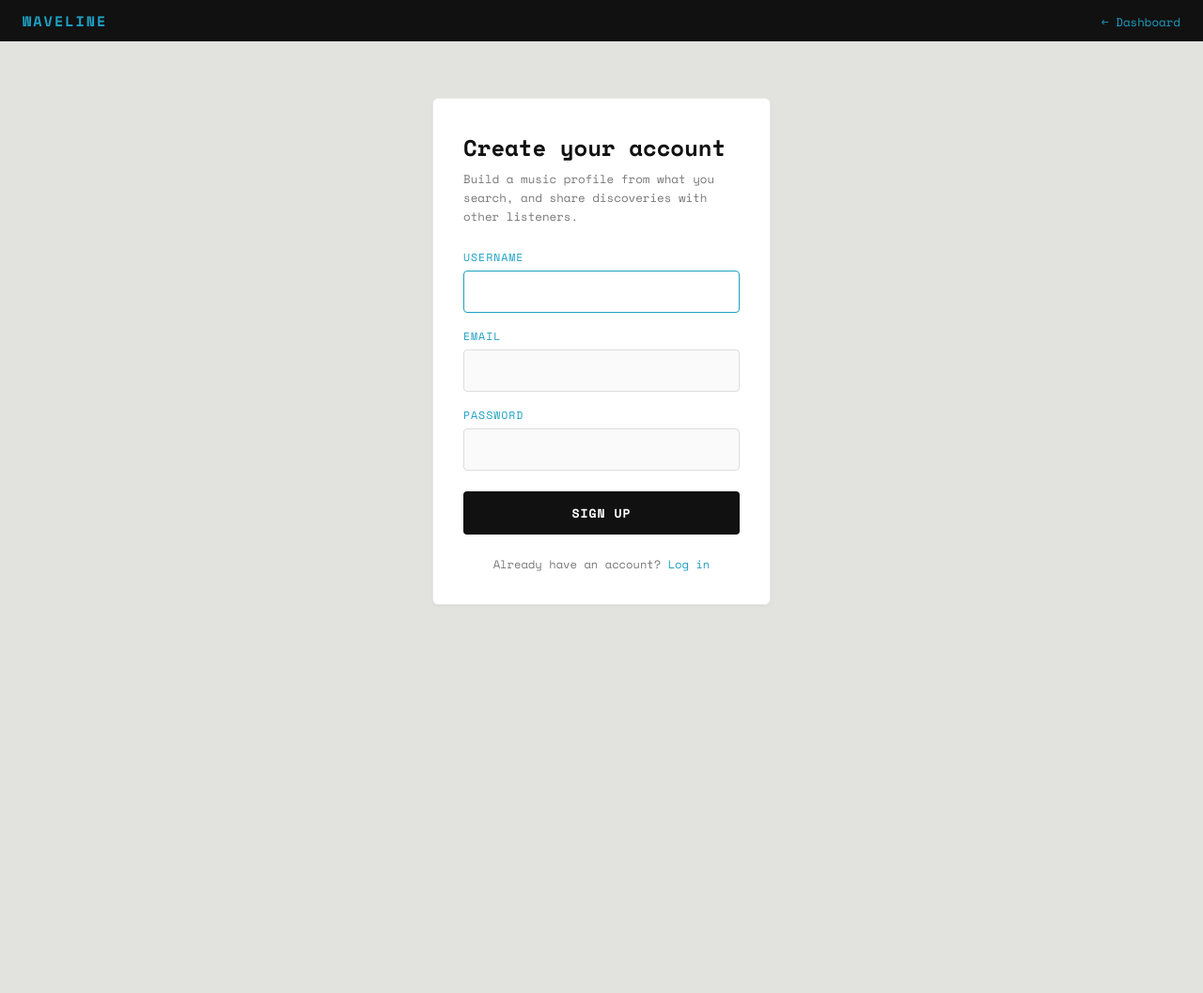
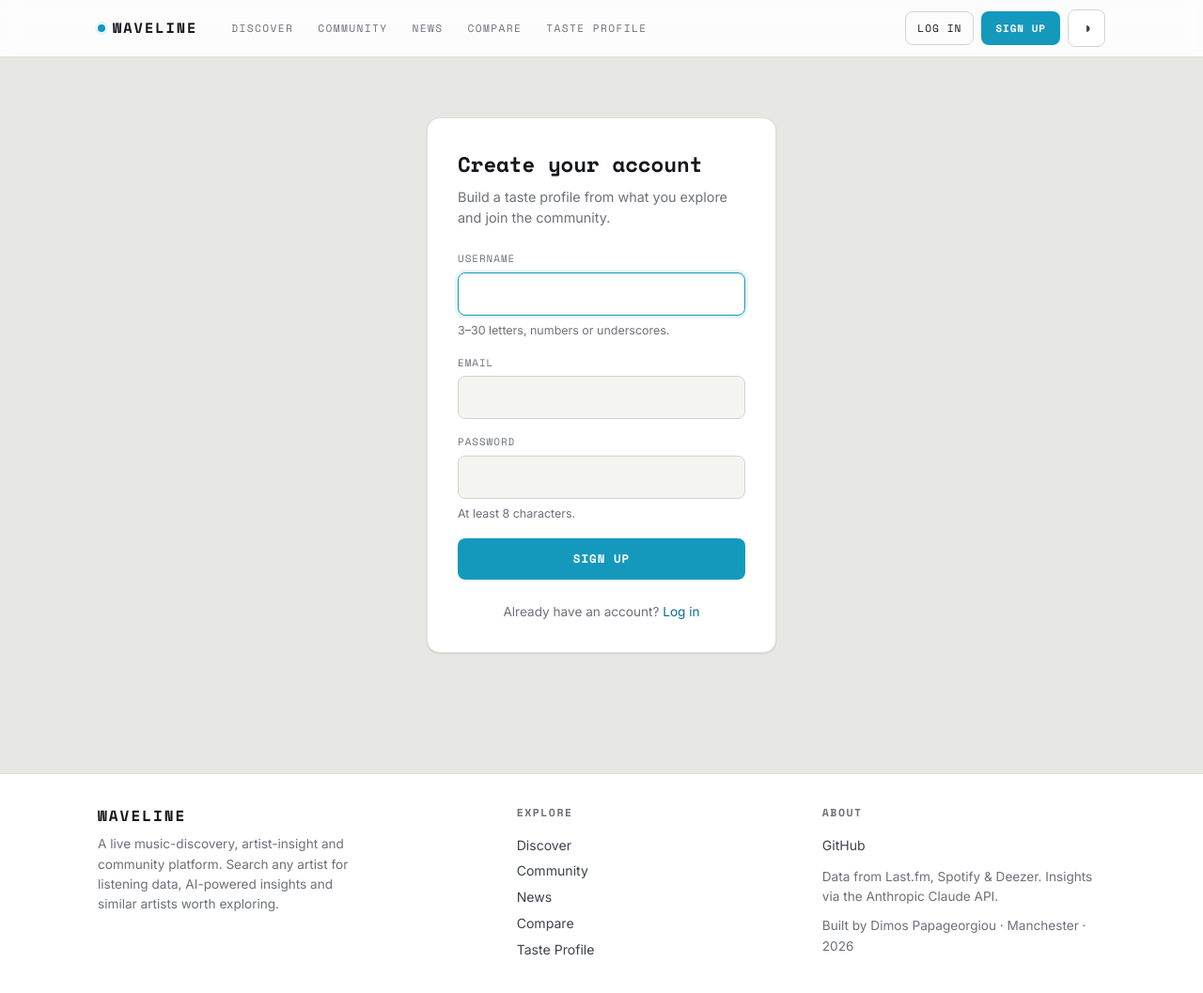
Before and after one commit to dimopapa91/music-insight-pipeline, a Flask app: page /register in a window 1280 px wide. Shown: the whole page at 94% size. Before the commit the page ends 643 px from the top, so only its background shows below. Run offline with Flask 3, Linux system fonts and the light colour scheme; some libraries are stand-ins or nearby versions.

Commit message:
Auth pages + notifications on shared header (a11y)
- templates/auth.html (login + register) on base layout: visible labels, password requirement hints, autocomplete (username/email/new-password/current-password), autofocus, focus styles, aria-live error list, disabled/loading submit state; auth.py renders it (inline template + render_template_string removed)
- notifications.html on base layout with polished empty state
- Consistent header/nav now across Discover, Community, News, Compare, Taste Profile, auth and notifications

```diff
--- a/auth.py
+++ b/auth.py
@@ -7,7 +7,7 @@ configured on the app in dashboard.py.
 
 import re
 
-from flask import Blueprint, request, redirect, url_for, render_template_string
+from flask import Blueprint, request, redirect, url_for, render_template
 from flask_login import login_user, logout_user, login_required, current_user
 
 from models import User
@@ -47,9 +47,7 @@ def register():
             user = User.create(username, email, password)
             login_user(user)
             return redirect(url_for("profiles.profile", username=user.username))
-    return render_template_string(
-        AUTH_TEMPLATE, mode="register", errors=errors, username=username, email=email
-    )
+    return render_template("auth.html", mode="register", errors=errors, username=username, email=email)
 
 
 @auth_bp.route("/login", methods=["GET", "POST"])
@@ -69,9 +67,7 @@ def login():
                 return redirect(next_url)
             return redirect(url_for("profiles.profile", username=user.username))
         errors.append("Incorrect username/email or password.")
-    return render_template_string(
-        AUTH_TEMPLATE, mode="login", errors=errors, identifier=identifier
-    )
+    return render_template("auth.html", mode="login", errors=errors, identifier=identifier)
 
 
 @auth_bp.route("/logout")
@@ -79,90 +75,3 @@ def login():
 def logout():
     logout_user()
     return redirect(url_for("main.dashboard"))
-
-
-AUTH_TEMPLATE = """
-<!DOCTYPE html>
-<html lang="en">
-<head>
-    <meta charset="UTF-8">
-    <meta name="viewport" content="width=device-width, initial-scale=1">
-    <title>{{ 'Sign up' if mode == 'register' else 'Log in' }} — Waveline</title>
-    <link href="https://fonts.googleapis.com/css2?family=Space+Mono:wght@400;700&display=swap" rel="stylesheet">
-    <style>
-        *, *::before, *::after { box-sizing: border-box; margin: 0; padding: 0; }
-        body { font-family: 'Space Mono', monospace; background: #e2e2df; color: #111; }
-        .topbar { background: #111; color: #fff; padding: 0 24px; height: 44px; display: flex; align-items: center; justify-content: space-between; position: sticky; top: 0; }
-        .topbar-brand { font-weight: 700; font-size: 0.95em; letter-spacing: 2px; color: #1da0c3; text-decoration: none; }
-        .topbar-link { color: #1da0c3; font-size: 0.78em; text-decoration: none; }
-        .topbar-link:hover { color: #fff; }
-        .wrap { max-width: 400px; margin: 60px auto; padding: 0 20px; }
-        .card { background: #fff; border: 1px solid #e8e8e8; border-radius: 6px; padding: 34px 32px; box-shadow: 0 1px 3px rgba(0,0,0,0.05); }
-        h1 { font-size: 1.5em; margin-bottom: 6px; }
-        .sub { font-size: 0.78em; color: #777; margin-bottom: 24px; line-height: 1.6; }
-        label { display: block; font-size: 0.72em; text-transform: uppercase; letter-spacing: 1px; color: #1da0c3; margin: 16px 0 6px; }
-        input[type=text], input[type=email], input[type=password] {
-            width: 100%; font-family: inherit; font-size: 0.92em; padding: 11px 13px;
-            border: 1px solid #ddd; border-radius: 4px; background: #fafafa; color: #111;
-        }
-        input:focus { outline: none; border-color: #1da0c3; background: #fff; }
-        .remember { display: flex; align-items: center; gap: 8px; font-size: 0.75em; color: #555; margin-top: 14px; }
-        .remember input { width: auto; }
-        button { width: 100%; margin-top: 22px; font-family: inherit; font-size: 0.82em; font-weight: 700;
-            letter-spacing: 1px; text-transform: uppercase; color: #fff; background: #111; border: none;
-            padding: 13px; border-radius: 4px; cursor: pointer; transition: background 0.15s; }
-        button:hover { background: #1da0c3; }
-        .errors { background: #fff3f3; border: 1px solid #f3c2c2; border-radius: 4px; padding: 12px 14px; margin-bottom: 18px; }
-        .errors li { font-size: 0.75em; color: #b00; list-style: none; margin: 3px 0; }
-        .swap { text-align: center; font-size: 0.76em; color: #777; margin-top: 22px; }
-        .swap a { color: #1da0c3; text-decoration: none; }
-    </style>
-</head>
-<body>
-    <div class="topbar">
-        <a href="/" class="topbar-brand">WAVELINE</a>
-        <div><a href="/" class="topbar-link">← Dashboard</a></div>
-    </div>
-    <div class="wrap">
-        <div class="card">
-            {% if mode == 'register' %}
-                <h1>Create your account</h1>
-                <p class="sub">Build a music profile from what you search, and share discoveries with other listeners.</p>
-            {% else %}
-                <h1>Welcome back</h1>
-                <p class="sub">Log in to your Waveline profile.</p>
-            {% endif %}
-
-            {% if errors %}
-            <ul class="errors">
-                {% for e in errors %}<li>{{ e }}</li>{% endfor %}
-            </ul>
-            {% endif %}
-
-            {% if mode == 'register' %}
-            <form method="POST" action="/register">
-                <label>Username</label>
-                <input type="text" name="username" value="{{ username }}" maxlength="30" required autofocus>
-                <label>Email</label>
-                <input type="email" name="email" value="{{ email }}" required>
-                <label>Password</label>
-                <input type="password" name="password" minlength="8" required>
-                <button type="submit">Sign up</button>
-            </form>
-            <p class="swap">Already have an account? <a href="/login">Log in</a></p>
-            {% else %}
-            <form method="POST" action="/login">
-                <label>Username or email</label>
-                <input type="text" name="identifier" value="{{ identifier }}" required autofocus>
-                <label>Password</label>
-                <input type="password" name="password" required>
-                <div class="remember"><input type="checkbox" name="remember" id="remember"><label for="remember" style="margin:0;text-transform:none;letter-spacing:0;color:#555;">Keep me logged in</label></div>
-                <button type="submit">Log in</button>
-            </form>
-            <p class="swap">New here? <a href="/register">Create an account</a></p>
-            {% endif %}
-        </div>
-    </div>
-</body>
-</html>
-"""
--- /dev/null
+++ b/templates/auth.html
@@ -0,0 +1,91 @@
+{% extends "base.html" %}
+{% block title %}{{ 'Sign up' if mode == 'register' else 'Log in' }} — Waveline{% endblock %}
+
+{% block head_extra %}
+<style>
+  .au-wrap { max-width: 420px; margin: 0 auto; padding: var(--wv-8) var(--wv-5); }
+  .au-card { padding: var(--wv-6); }
+  .au-card h1 { font-family: var(--wv-font-display); font-size: 1.4rem; margin-bottom: 6px; }
+  .au-card .sub { color: var(--wv-muted); font-size: .9rem; margin-bottom: var(--wv-5); }
+  .au-field { margin-bottom: var(--wv-4); }
+  .au-field label { display: block; font-family: var(--wv-font-display); font-size: .68rem; letter-spacing: 1px; text-transform: uppercase; color: var(--wv-muted); margin-bottom: 6px; }
+  .au-field input { width: 100%; height: 46px; padding: 0 14px; font-size: .95rem; font-family: var(--wv-font-body); border: 1.5px solid var(--wv-border-2); border-radius: var(--wv-radius); background: var(--wv-surface-2); color: var(--wv-ink); }
+  .au-field input:focus { outline: none; border-color: var(--wv-accent); background: var(--wv-surface); box-shadow: 0 0 0 3px var(--wv-accent-soft); }
+  .au-hint { font-size: .78rem; color: var(--wv-muted); margin-top: 6px; }
+  .au-remember { display: flex; align-items: center; gap: 8px; font-size: .85rem; color: var(--wv-ink-2); margin-bottom: var(--wv-4); }
+  .au-remember input { width: 18px; height: 18px; }
+  .au-errors { background: var(--wv-danger-soft); border: 1px solid color-mix(in srgb, var(--wv-danger) 30%, transparent); border-radius: var(--wv-radius); padding: 12px 14px; margin-bottom: var(--wv-4); }
+  .au-errors li { list-style: none; color: var(--wv-danger); font-size: .85rem; margin: 3px 0; }
+  .au-submit { width: 100%; }
+  .au-swap { text-align: center; font-size: .85rem; color: var(--wv-muted); margin-top: var(--wv-5); }
+  .au-swap a { color: var(--wv-accent-ink); text-decoration: none; }
+</style>
+{% endblock %}
+
+{% block content %}
+<div class="au-wrap">
+  <div class="wv-card au-card">
+    {% if mode == 'register' %}
+      <h1>Create your account</h1>
+      <p class="sub">Build a taste profile from what you explore and join the community.</p>
+    {% else %}
+      <h1>Welcome back</h1>
+      <p class="sub">Log in to your Waveline account.</p>
+    {% endif %}
+
+    {% if errors %}
+    <ul class="au-errors" role="alert" aria-live="assertive">
+      {% for e in errors %}<li>{{ e }}</li>{% endfor %}
+    </ul>
+    {% endif %}
+
+    {% if mode == 'register' %}
+    <form method="POST" action="/register" novalidate onsubmit="wvSubmitting(this)">
+      <div class="au-field">
+        <label for="username">Username</label>
+        <input id="username" type="text" name="username" value="{{ username or '' }}" maxlength="30"
+               autocomplete="username" autocapitalize="none" spellcheck="false" required autofocus
+               aria-describedby="username-hint">
+        <p class="au-hint" id="username-hint">3–30 letters, numbers or underscores.</p>
+      </div>
+      <div class="au-field">
+        <label for="email">Email</label>
+        <input id="email" type="email" name="email" value="{{ email or '' }}" autocomplete="email" spellcheck="false" required>
+      </div>
+      <div class="au-field">
+        <label for="password">Password</label>
+        <input id="password" type="password" name="password" minlength="8" autocomplete="new-password" required aria-describedby="pw-hint">
+        <p class="au-hint" id="pw-hint">At least 8 characters.</p>
+      </div>
+      <button type="submit" class="wv-btn wv-btn-primary au-submit" data-label="Sign up">Sign up</button>
+    </form>
+    <p class="au-swap">Already have an account? <a href="/login">Log in</a></p>
+
+    {% else %}
+    <form method="POST" action="/login" novalidate onsubmit="wvSubmitting(this)">
+      <div class="au-field">
+        <label for="identifier">Username or email</label>
+        <input id="identifier" type="text" name="identifier" value="{{ identifier or '' }}"
+               autocomplete="username" autocapitalize="none" spellcheck="false" required autofocus>
+      </div>
+      <div class="au-field">
+        <label for="password">Password</label>
+        <input id="password" type="password" name="password" autocomplete="current-password" required>
+      </div>
+      <label class="au-remember"><input type="checkbox" name="remember"> Keep me logged in</label>
+      <button type="submit" class="wv-btn wv-btn-primary au-submit" data-label="Log in">Log in</button>
+    </form>
+    <p class="au-swap">New here? <a href="/register">Create an account</a></p>
+    {% endif %}
+  </div>
+</div>
+{% endblock %}
+
+{% block scripts %}
+<script>
+  function wvSubmitting(form) {
+    var b = form.querySelector('button[type=submit]');
+    if (b) { b.disabled = true; b.textContent = (b.dataset.label || 'Please wait') + '…'; }
+  }
+</script>
+{% endblock %}
```
Also changed, not shown: templates/notifications.html (+23 -40 lines).
